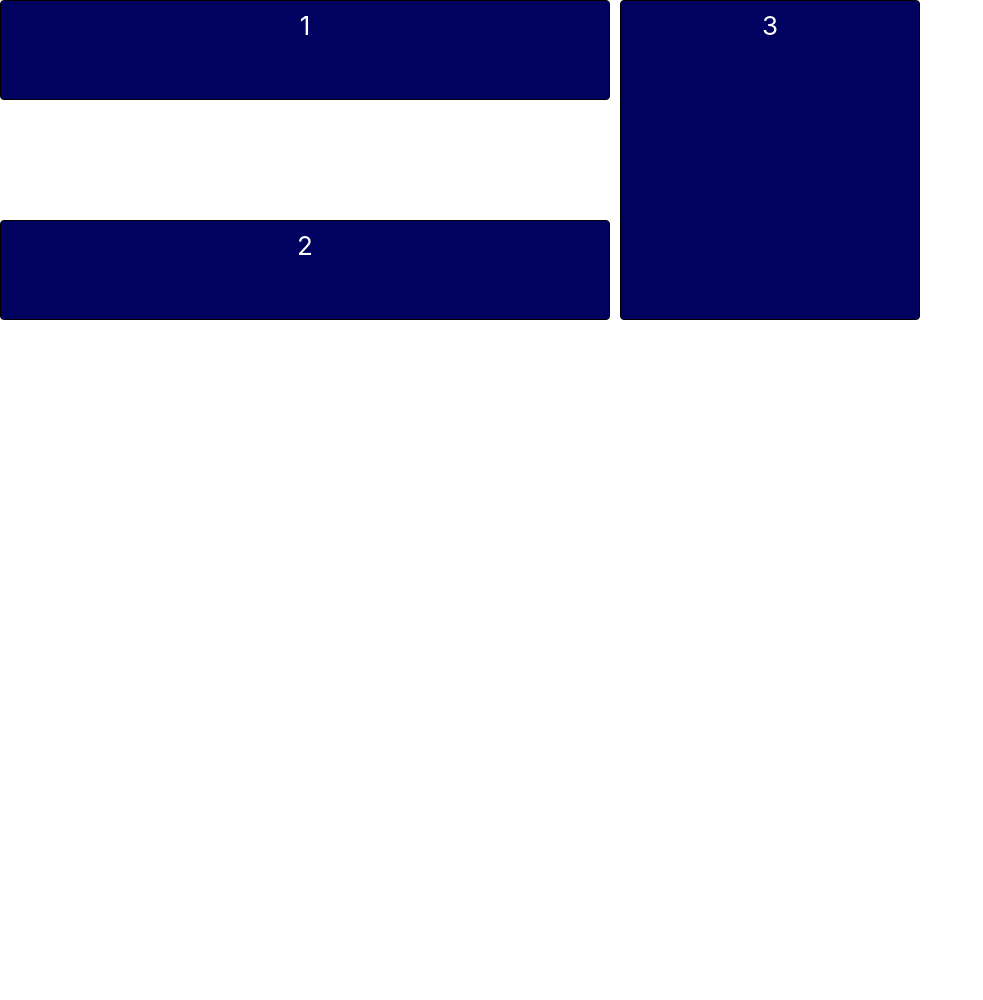
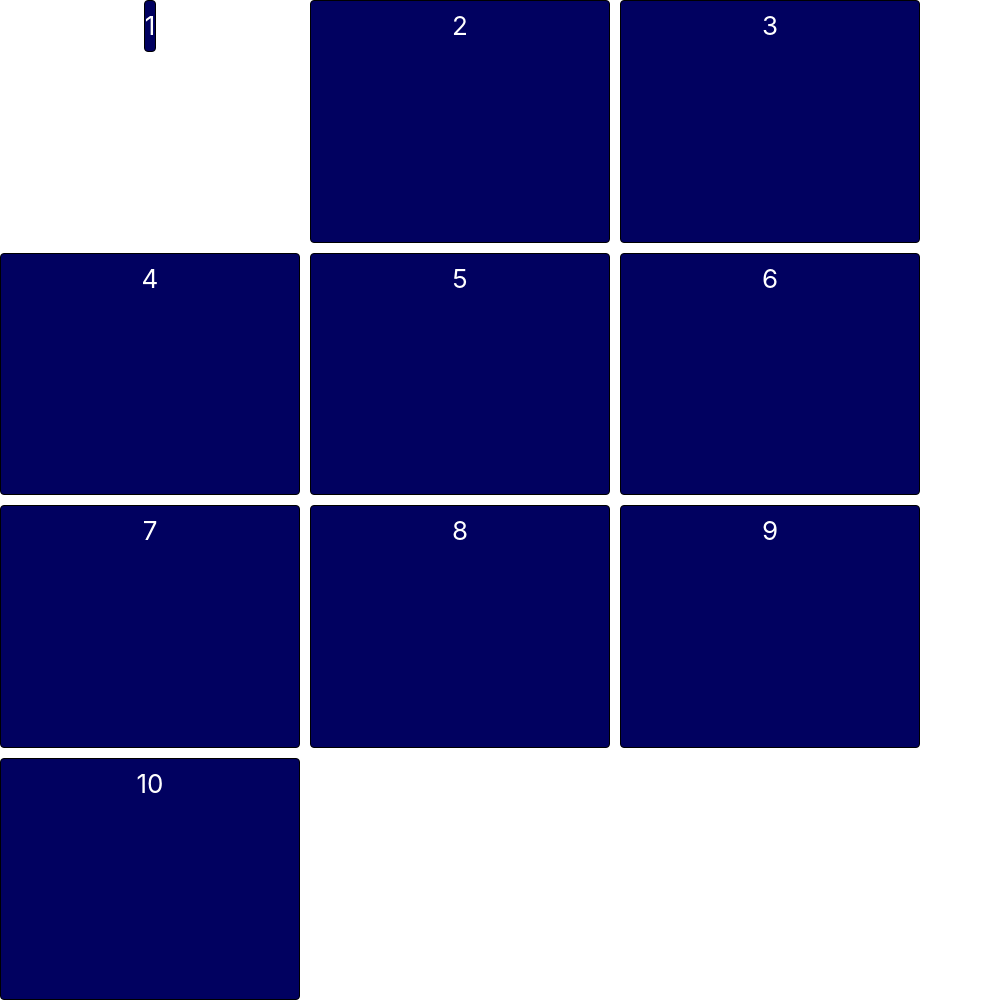
Before and after one commit to vase3k/grid, a website: page src/index.html in a window 1280 px wide. Shown: the whole page, without its empty margins (0-983 px from the left). Before the commit the page ends 800 px from the top, so only its background shows below. Drawn offline with Linux system fonts and the light colour scheme.

Commit message:
80 grid justify-content

```diff
--- a/src/index.html
+++ b/src/index.html
@@ -13,13 +13,13 @@
         <div id="first" class="grid-elem">1</div>
         <div id="second" class="grid-elem">2</div>
         <div id="third" class="grid-elem">3</div>
-        <!--         <div class="grid-elem">4</div>
+        <div class="grid-elem">4</div>
         <div class="grid-elem">5</div>
         <div class="grid-elem">6</div>
         <div class="grid-elem">7</div>
         <div class="grid-elem">8</div>
         <div class="grid-elem">9</div>
-        <div class="grid-elem">10</div> -->
+        <div class="grid-elem">10</div>
     </div>
 </body>
 
--- a/src/sass/style.sass
+++ /dev/null
@@ -1,25 +0,0 @@
-@import "libs/bootstrap-reboot.min"
-
-.grid
-    &-container
-        display: grid
-        grid-template-columns: repeat(3, minmax(150px, 300px))
-        grid-template-rows: repeat(3,minmax(100px, auto))
-        grid-auto-rows: minmax(100px, auto)
-        gap: 10px
-    &-elem
-        background-color: rgba(1, 1, 96, 1)
-        color: #fff
-        line-height: 50px
-        text-align: center
-        font-size: 26px
-        border: 1px solid #000
-        border-radius: 4px
-#first
-    grid-column: 1/3
-#second
-    grid-row: 3/4
-    grid-column: 1/3
-#third
-    grid-row: 1/4
-    grid-column: 3px
--- /dev/null
+++ b/src/sass/style.scss
@@ -0,0 +1,24 @@
+@import "libs/bootstrap-reboot.min";
+
+.grid {
+    &-container {
+        display: grid;
+        height: 1000px;
+        grid-template-columns: repeat(3, minmax(150px, 300px));
+        grid-template-rows: repeat(3, minmax(100px, auto));
+        grid-auto-rows: minmax(100px, auto);
+        gap: 10px;
+    }
+    &-elem {
+        background-color: rgba(1, 1, 96, 1);
+        color: #fff;
+        line-height: 50px;
+        text-align: center;
+        font-size: 26px;
+        border: 1px solid #000;
+        border-radius: 4px;
+    }
+}
+#first {
+    place-self: start center;
+}
```
Also changed, not shown: src/css/style.min.css, src/css/test.min.css (added), src/sass/base/_media.sass (deleted), src/sass/base/_media.scss (added), src/sass/base/_mixins.sass (deleted), src/sass/base/_mixins.scss (added), src/sass/base/_variables.sass (deleted), src/sass/base/_variables.scss (added).
